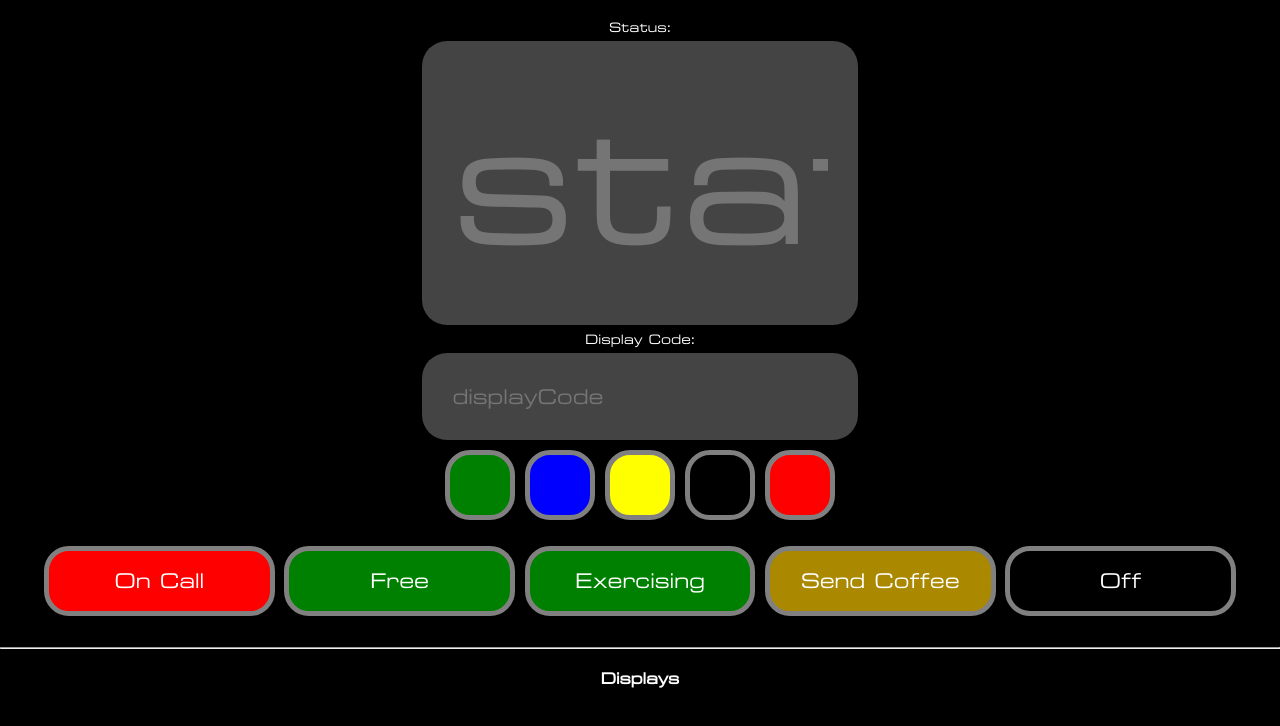
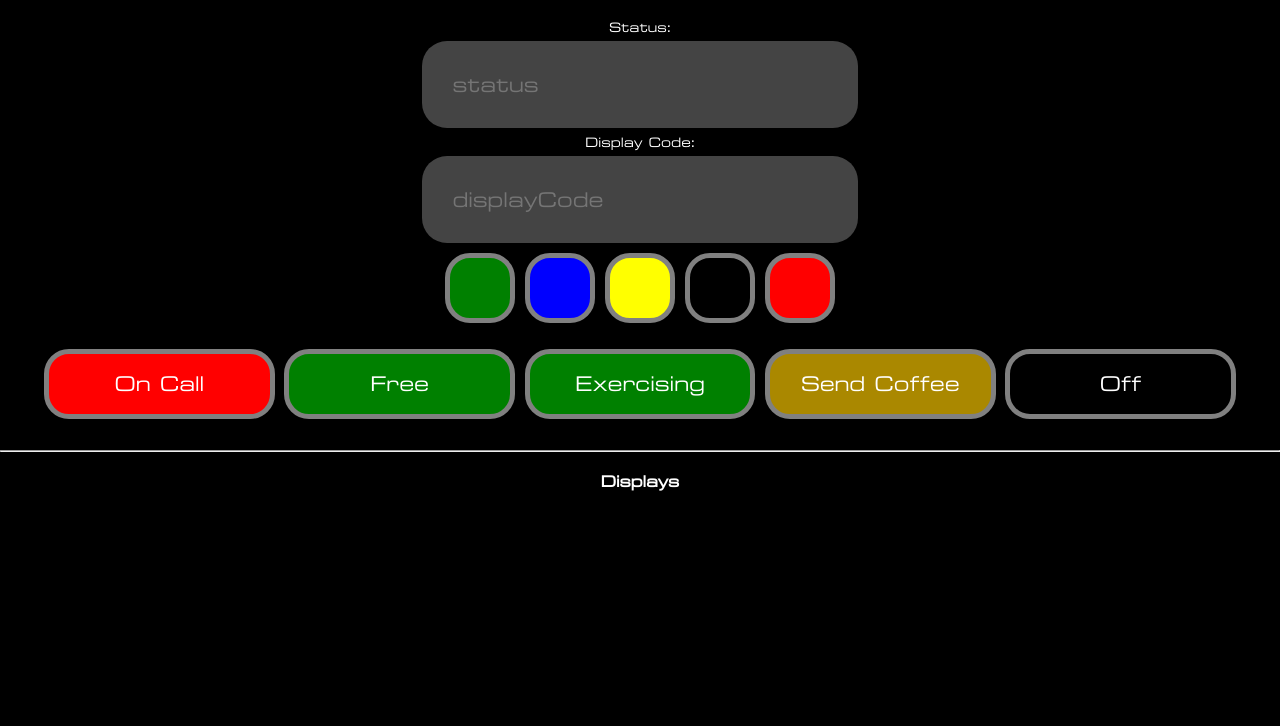
Before and after one commit to jacobwhite/statusdisplay, a website: page html/update.html in a window 1280 px wide. Shown: the part 38-764 px from the top of the page. Drawn offline with nearby package versions, Linux system fonts and the light colour scheme.

Commit message:
Fix statusTextBox being too big

```diff
--- a/html/update.html
+++ b/html/update.html
@@ -18,7 +18,7 @@
 		<span id=currentStatus></span>
 		<form id="form" onsubmit='updateStatusFromForm(this)' action="#">
 		Status:<br>
-		<input type=textbox id="status" placeholder="status"></input><br>
+		<input type=textbox id="statusTextBox" placeholder="status"></input><br>
 		Display Code:<br>
 		<input type=textbox id="displayCode" onchange="changedcode()" placeholder="displayCode"></input><br>
 		<button class=colorbutton id=greenbutton onclick="setColor('green')"></button>
```
